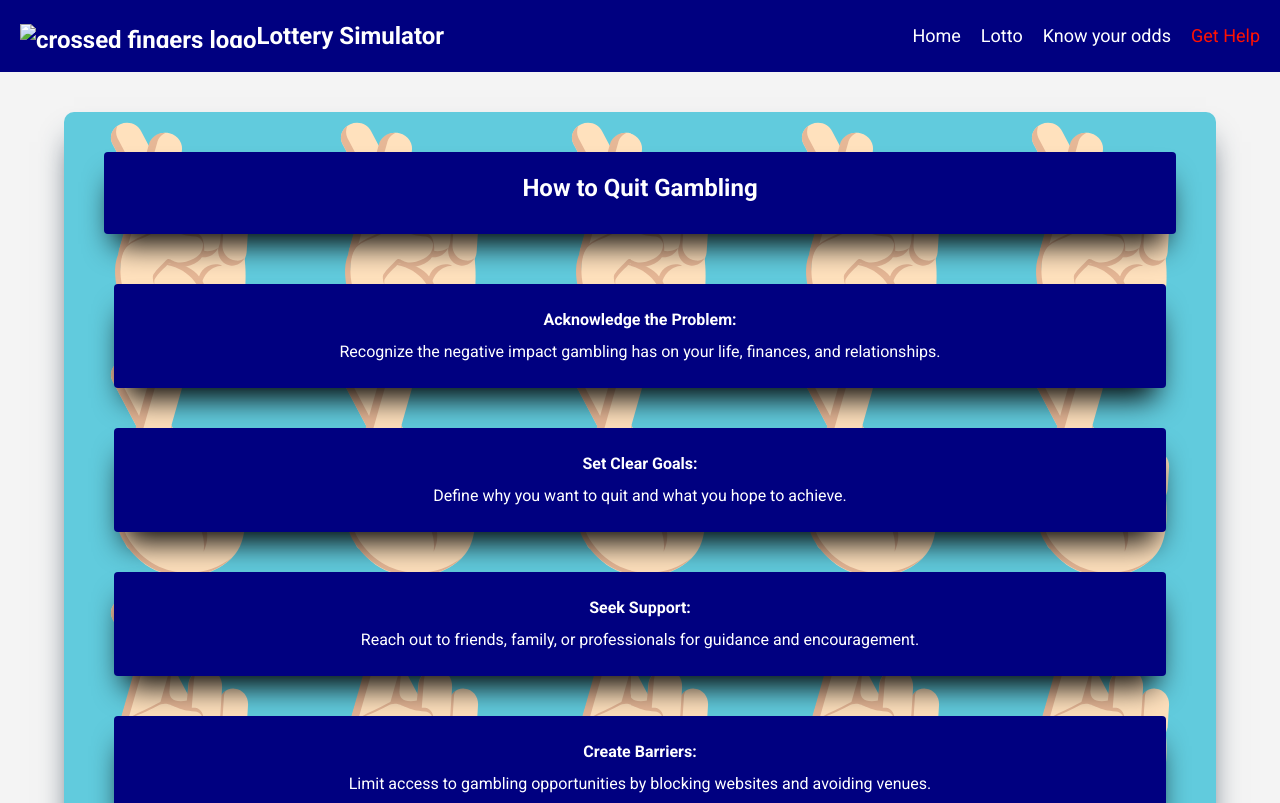
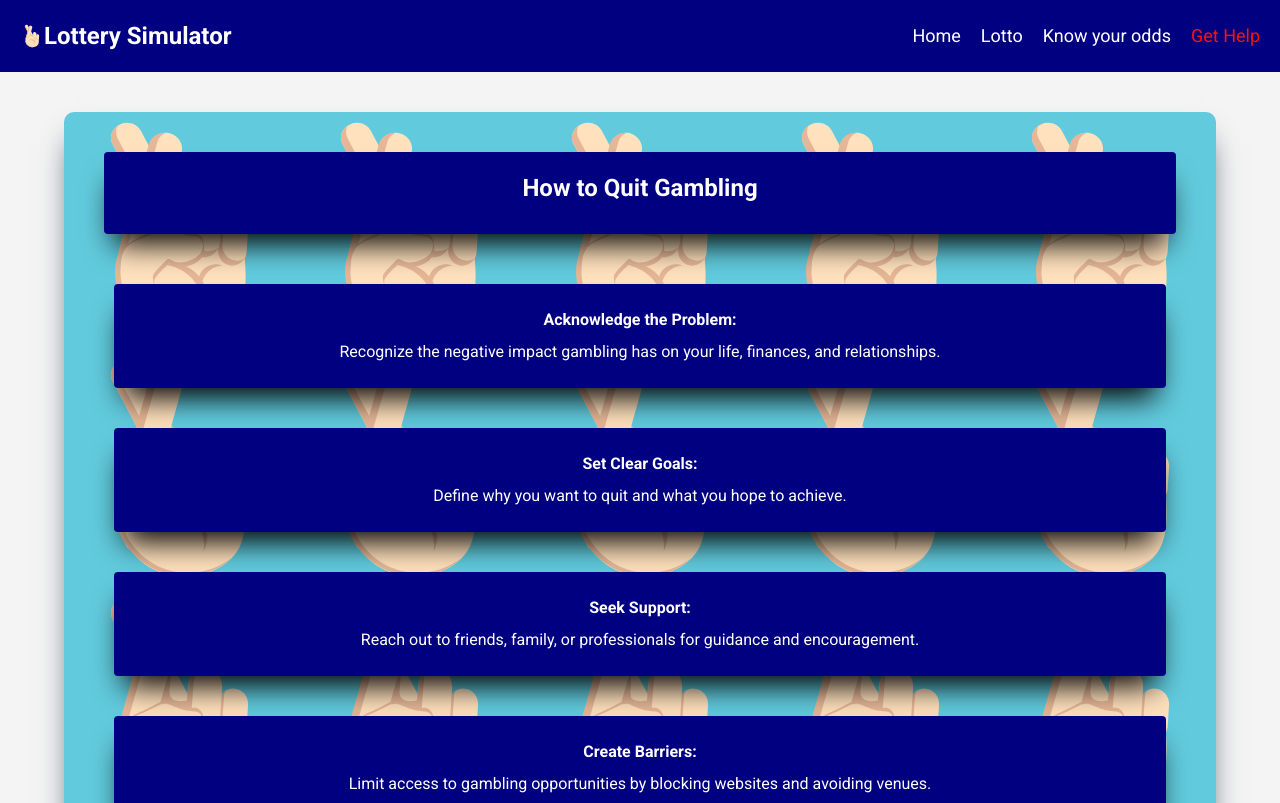
Before and after one commit to TailorBird93/lottery-simulator, a website: page pages/help.html in a window 1280 px wide. Shown: the top 803 px of the page. Drawn offline with nearby package versions, Linux system fonts and the light colour scheme.

Commit message:
Change svg logo path

```diff
--- a/pages/help.html
+++ b/pages/help.html
@@ -13,7 +13,7 @@
         <nav>
           <div class="logo">
             <a href="../index.html">
-                <img src="images/crossed-fingers.svg" alt="crossed fingers logo">
+                <img src="../images/crossed-fingers.svg" alt="crossed fingers logo">
             </a>
             <a href="../index.html">Lottery Simulator</a>
         </div>
```
Also changed, not shown: pages/how-it-works.html (+1 -1 lines), pages/lotto.html (+1 -1 lines).
